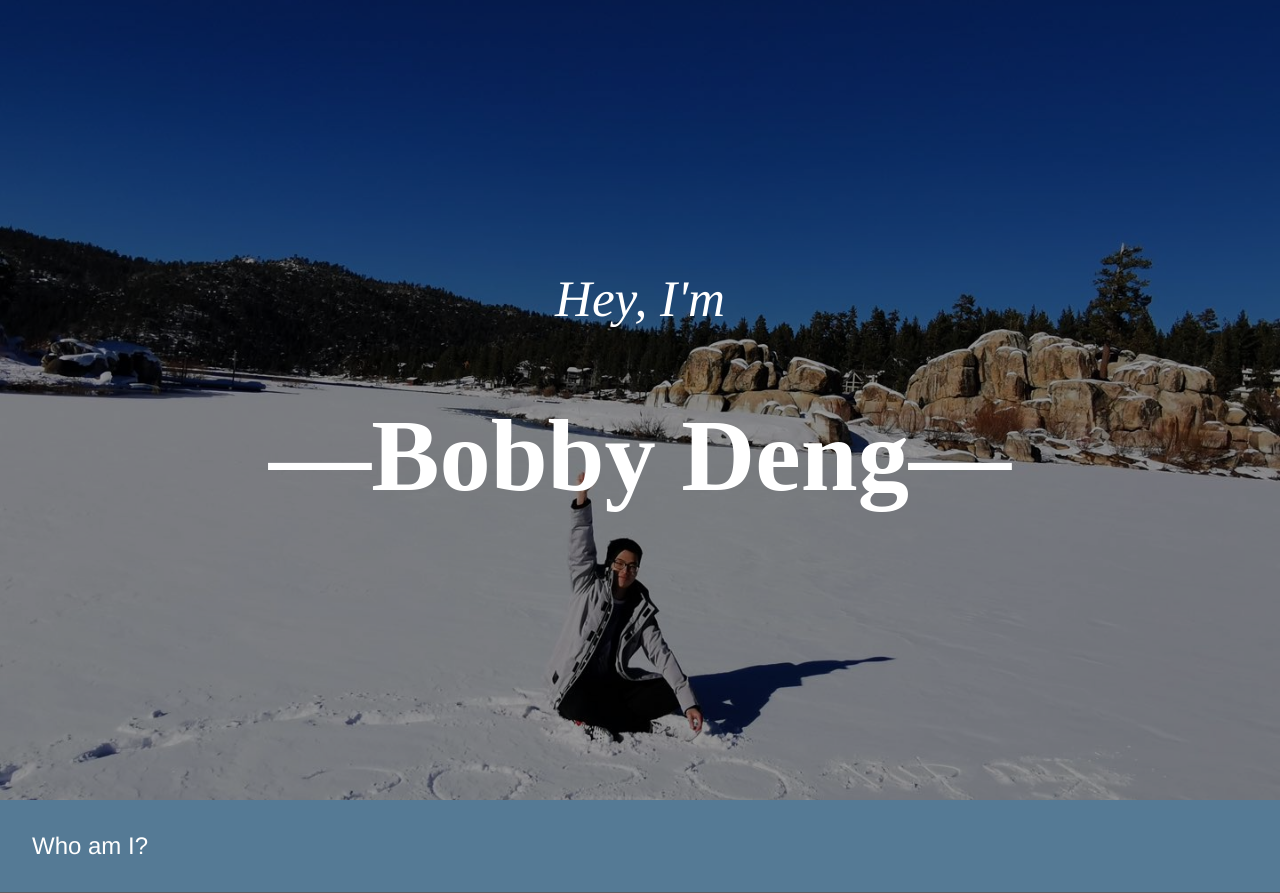
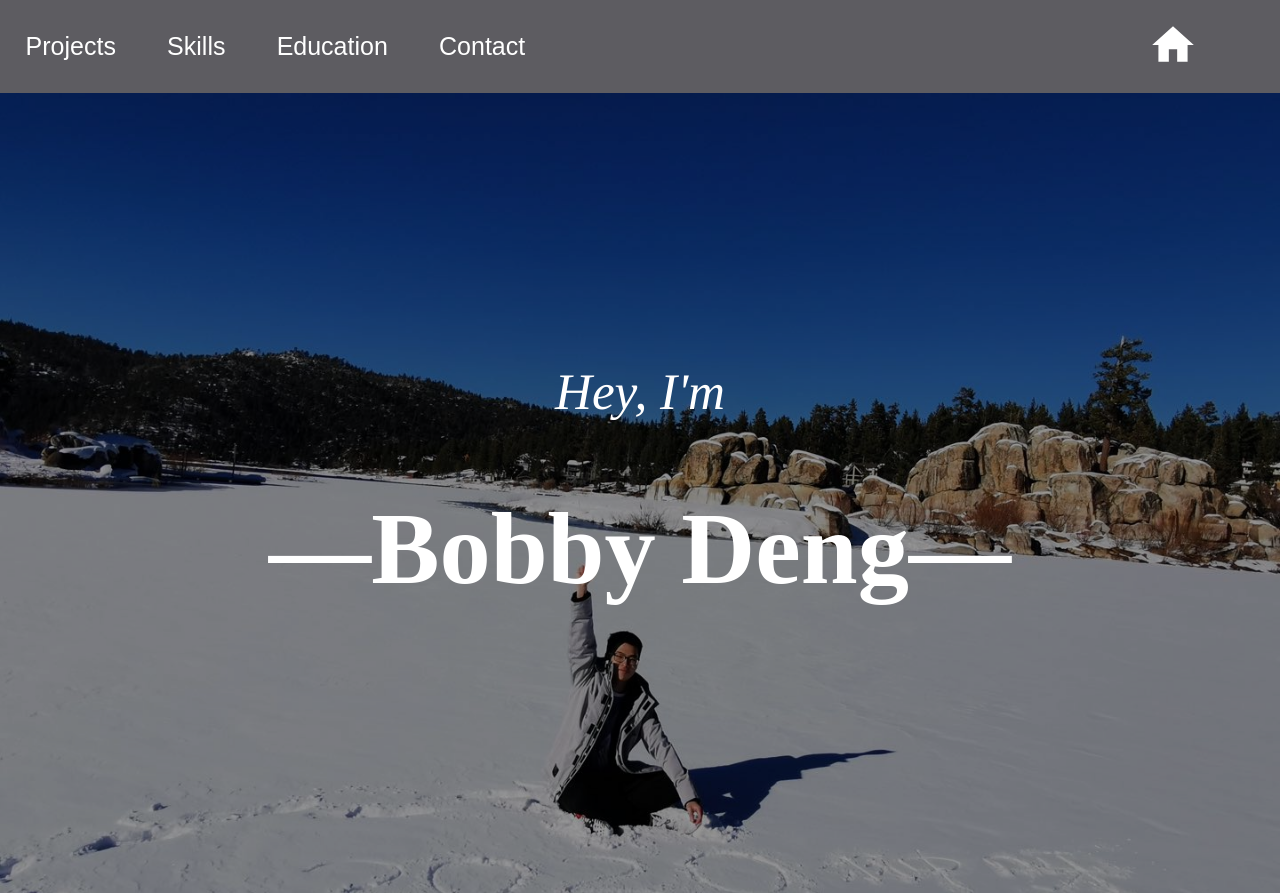
Before and after one commit to ZhanchongDeng/ZhanchongDeng.github.io, a Gatsby site: page / in a window 1280 px wide. Shown: the top 893 px of the page. Built offline with nearby package versions, Linux system fonts and the light colour scheme; Gatsby itself is replaced by a stand-in of ours.

Commit message:
Added nav bar

```diff
--- a/package.json
+++ b/package.json
@@ -5,6 +5,7 @@
   "version": "0.1.0",
   "author": "Kyle Mathews <mathews.kyle@gmail.com>",
   "dependencies": {
+    "@material-ui/icons": "^4.9.1",
     "gatsby": "^2.22.15",
     "gatsby-background-image": "^1.1.1",
     "gatsby-image": "^2.4.5",
--- /dev/null
+++ b/src/css/nav.css
@@ -0,0 +1,26 @@
+.navbar {
+    list-style: none;
+    margin: 0;
+    padding: 0;
+    overflow: hidden;
+    align-self: center;
+    /* background-color: #333; */
+}
+
+
+.navbar li {
+    float: left;
+}
+
+.link {
+    display: block;
+    color: white;
+    text-align: center;
+    padding: 4vh 2vw;
+    text-decoration: none;
+    font-size: min(25px, 4vw);
+}
+
+.homeicon-container {
+    align-self: center;
+}
--- a/src/pages/index.js
+++ b/src/pages/index.js
@@ -5,6 +5,8 @@ import {Link} from 'gatsby'
 // For Background Image
 import '../css/index.css'
 import face from '../images/bob.jpg'
+import '../css/nav.css'
+import HomeIcon from '@material-ui/icons/Home';
 
 const category = ['Name', 'University', 'Major', 'Expected Graduation date']
 const info = ['Zhanchong Deng', 'University of Calfornia, San Diego', 'Computer Science', '06/2022']
@@ -28,6 +30,31 @@ class IndexPage extends React.Component {
   render() {
     return (
       <div className="root">
+
+        <Grid container >
+          <Grid className = "navbarGrid" item xs={10}>
+            <ul className = "navbar">
+              <li>
+                <Link className = "link" to = '/'>Projects</Link>
+              </li>
+              <li>
+                <Link className = "link" to = '/'>Skills</Link>
+              </li>
+              <li>
+                <Link className = "link" to = '/'>Education</Link>
+              </li>
+              <li>
+                <Link className = "link" to = '/'>Contact</Link>
+              </li>
+            </ul>
+          </Grid>
+          <Grid className = "homeicon-container" item xs={2} align = 'center' justify = 'center'>
+            <Link to='/'>
+              <HomeIcon className = "homeicon" style={{ fontSize: '50px', color: 'white' }}/>
+            </Link>
+          </Grid>
+        </Grid>
+
         <Grid container item >
           <div className="selfie" style={{"background-attachment": this.state.isSmall ? "fixed":"scroll"}}>
               <div className="black-overlay">
```
Also changed, not shown: src/pages/404.js (+61 -6 lines), 1 other file.
